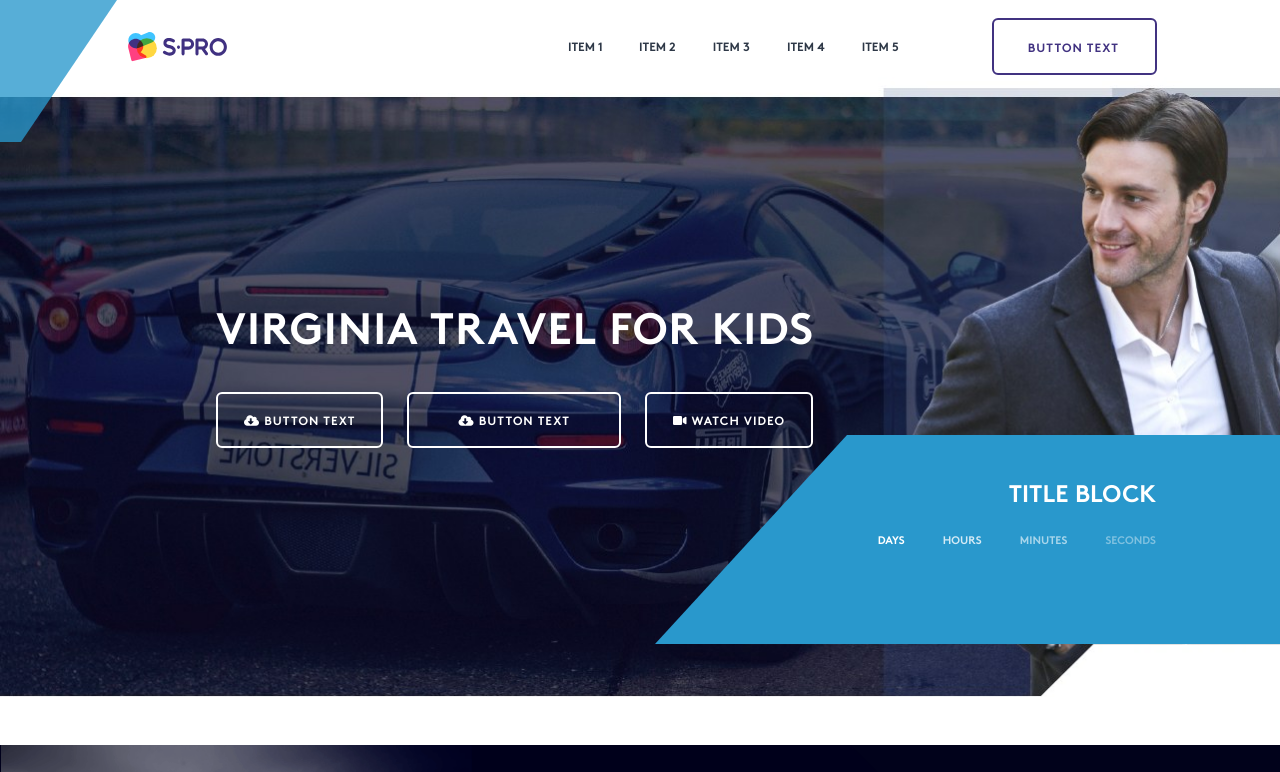
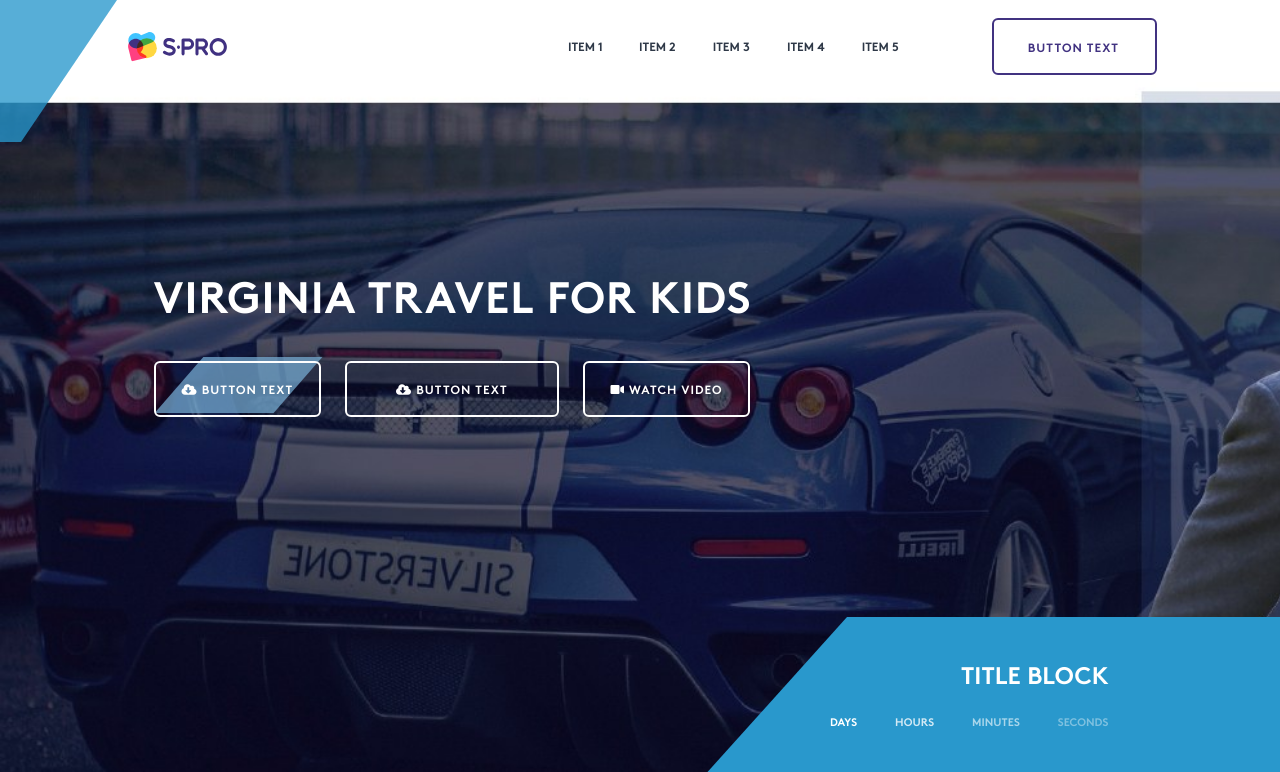
Before and after one commit to IanaOrlova/test, a website: page index.html in a window 1280 px wide. Shown: the top 772 px of the page. Drawn offline with nearby package versions, Linux system fonts and the light colour scheme; a script that the page names is missing.

Commit message:
correct padding

```diff
--- a/index.html
+++ b/index.html
@@ -12,6 +12,7 @@
 
 <body>
 <nav class="nav">
+    <div class="nav__element_blue"></div>
        <a class="nav__logo" href="https://s-pro.io/"> <img src="img/logo@2x.svg" alt="logo"></a>
     <div class="nav__section_right">
         <div class="nav__list">
@@ -42,11 +43,12 @@
               <button class="banner__ button button" ><i class="fas fa-cloud-download-alt"></i> Button text</button>
               <button class="banner__ button button" ><i class="fas fa-video"></i> Watch video</button>
           </div>
+
       </div>
         <div class="banner__parallelogram_absolute">
         </div>
     </div>
-    <div class="banner__clock_background"></div>
+    <div class="banner__clock_background">
         <div class="clock-container">
             <h4>Title Block</h4>
                 <div class="clock">
@@ -65,11 +67,10 @@
                     <div class="column seconds">
                         <div class="text">SECONDS</div>
                         <div class="timer" id="seconds"></div>
-
                     </div>
                 </div>
         </div>
-    <div class="banner__element_blue"></div>
+    </div>
 </section>
 
                                     <!--Слайдер-->
--- a/sass/main.scss
+++ b/sass/main.scss
@@ -44,6 +44,18 @@ img{
   justify-content: space-between;
   padding: 18px 0 2px;
   margin: 0 123px;
+
+  &__element_blue{
+    position: absolute;
+    z-index: 2;
+    left: 0;
+    top: 0;
+    height: 0;
+    width: 40px;
+    border-top: 142px solid rgba(41, 152, 204, 0.78);
+    border-right: 96px solid transparent;
+    border-left: 21px solid rgba(41, 152, 204, 0.78);
+  }
 
   &__section_right{
     display: flex;
@@ -114,17 +126,17 @@ img{
 
 .banner {
 
+position: relative;
   &_background {
     background-image: url("../img/bg.jpg") ;
     background-size: cover;
     position: relative;
     color: white;
 
-    .banner-content__parallelogram-absolute{
+    .banner__parallelogram_absolute{
       position: absolute;
-      top: 221px;
-      left: 192px;
-      z-index: 1;
+      top: 35%;
+      left: 14%;
       background-color: rgba(120, 173, 212, 0.72);
       width: 119px;
       height: 56px;
@@ -135,7 +147,7 @@ img{
       position: relative;
       z-index: 2;
       text-align: left;
-      padding: 223px 0 249px 216px;
+      padding: 16% 0 18.5% 15.9%;;
 
       h2 {
         @include font-face_first;
@@ -176,8 +188,9 @@ img{
     @include font-face_first;
     color: white;
     position: absolute;
-    right: 124px;
-    top: 435px;
+    left: -55px;
+
+
 
     h4{
       font-size: 24px;
@@ -225,24 +238,14 @@ img{
   &__clock_background {
     position: absolute;
     right: 0;
-    top: 435px;
-    padding-left: 169px;
-    padding-right: 123px;
-    border-bottom: 209px solid #2998cc;
-    border-left: 192px solid transparent;
-    border-right: 141px solid #2998cc;
+    bottom: 51px;
+    border-bottom: 210px solid #2998cc;
+    border-left: 189px solid transparent;
+    border-right: 433px solid #2998cc
   }
 
 /*************************************голубой элемент в верхнем левом углу*******************/
-  &__element_blue{
-    position: absolute;
-    top: 0;
-    height: 0;
-    width: 40px;
-    border-top: 142px solid rgba(41, 152, 204, 0.78);
-    border-right: 96px solid transparent;
-    border-left: 21px solid rgba(41, 152, 204, 0.78);
-  }
+
 }
 
 /********************************************слайдер*************************************/
@@ -697,6 +700,9 @@ img{
 
 
 @media (max-width: 1300px) {
+  #text{
+  padding: 15% 0 36% 12%;
+  }
 
   section.block-reviews{
     background: #01021b;
@@ -720,6 +726,10 @@ img{
 }
 
 @media (max-width: 1070px) {
+
+  #text{
+    padding: 25% 0 36% 12%;
+  }
 
   .nav {
     position: relative;
@@ -760,6 +770,10 @@ img{
 
   }
 
+  .banner__parallelogram_absolute{
+    display: none;
+  }
+
   .block-timeline__timeline{
 
     .container{
@@ -792,8 +806,7 @@ img{
 
       &:after {
         content: none;
-          left: 472px;
-          top: 0;
+
       }
 
       &:hover:before {
@@ -852,17 +865,14 @@ img{
 
 @media (max-width: 970px){
 
-  #text{
-    padding: 198px 0 248px 77px;
-  }
-
-  .banner-content__parallelogram-absolute{
+  .nav__element_blue{
     display: none;
   }
 
-  .banner__element_blue{
-    display: none;
+  #text{
+    padding: 25% 0 36% 7%;
   }
+
 
   .block-reviews{
     display: none;
@@ -872,7 +882,7 @@ img{
 @media all and (max-width: 750px){
 
   #text{
-    padding: 198px 0 248px 10px;
+    padding: 30% 0 43% 7%;
   }
 
   .block-timeline__text_top{
@@ -921,7 +931,7 @@ img{
 
 }
 
-@media all and (max-width: 620px){
+@media  (max-width: 620px){
 
   #text{
     padding: 198px 0 248px 10px;
@@ -931,13 +941,11 @@ img{
     margin-bottom: 20px;
   }
 
-  .banner__clock_background{
-    display: none;
-  }
+
 
   .banner .clock-container{
-    right: 12px;
-    top: 528px;
+    left: 0;
+
 
   }
 
@@ -945,9 +953,8 @@ img{
 
 @media all and (max-width: 460px){
 
-  .banner .clock-container{
-    top: 667px;
-
+  .banner__clock_background{
+    display: none;
   }
 
   .block-links{
```
Also changed, not shown: css/main.min.css. Lines whose indentation alone changed are shown as unchanged.
